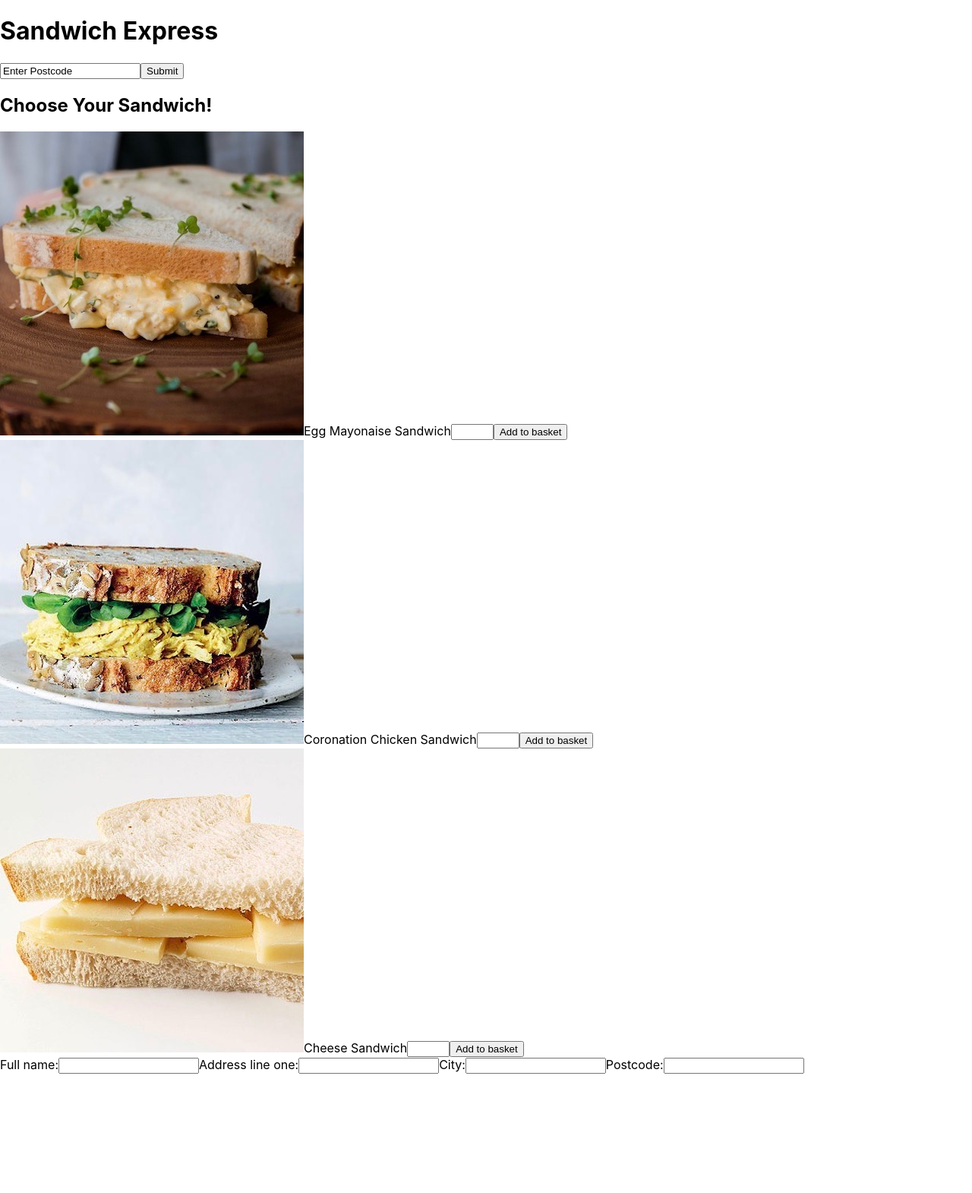
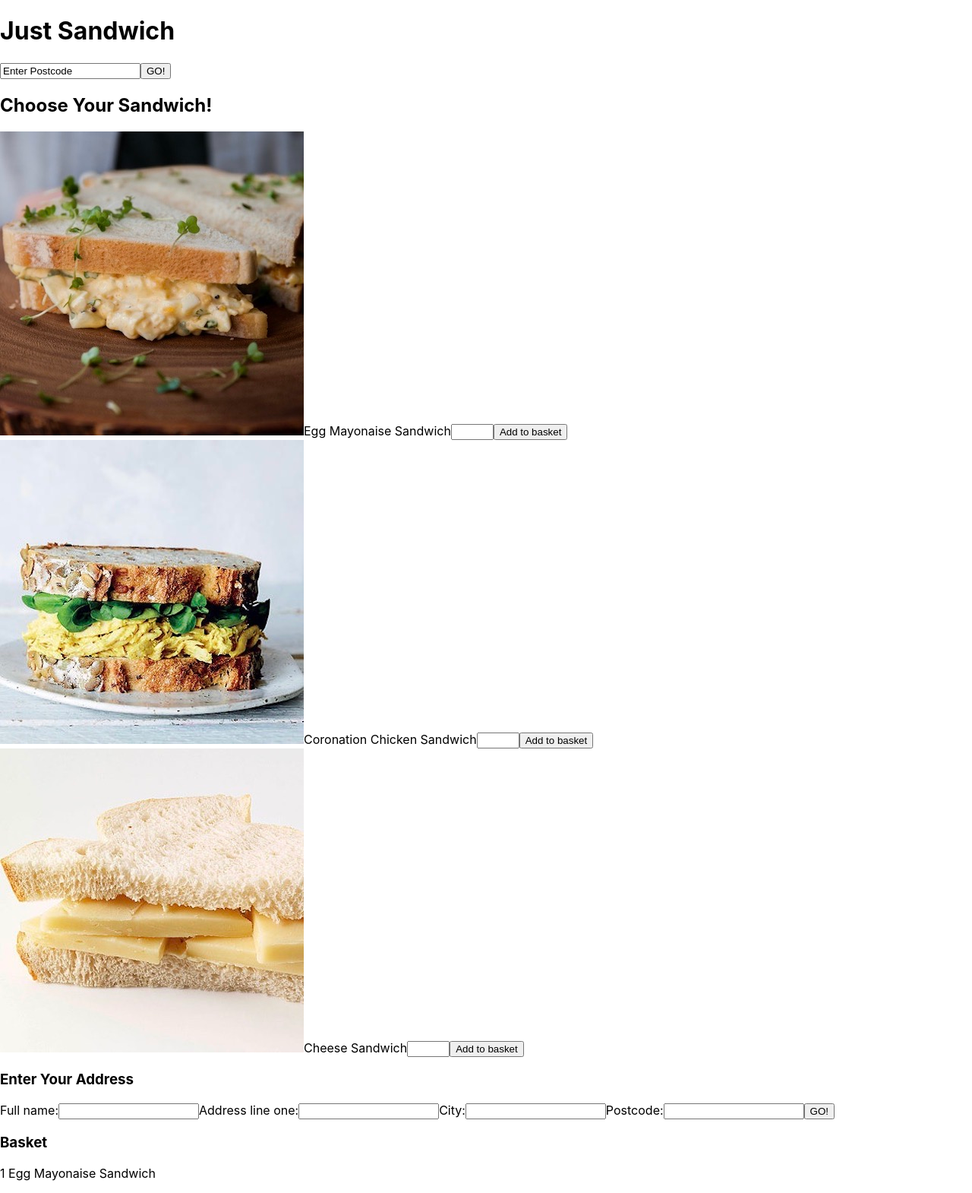
Before and after one commit to stephenbit/sandwich_express, a React (Create React App) app: page / in a window 1280 px wide. Shown: the whole page at 76% size. Before the commit the page ends 1413 px from the top, so only its background shows below. Built offline with nearby package versions, Linux system fonts and the light colour scheme.

Commit message:
finsihed the skeleton

```diff
--- a/src/App.js
+++ b/src/App.js
@@ -2,6 +2,7 @@ import React, { useState } from 'react';
 import PostcodeEntry from './components/PostcodeEntry.js';
 import SandwichChoice from './components/SandwichChoice.js';
 import AddressEntry from './components/AddressEntry.js';
+import Basket from './components/Basket.js';
 
 import './App.css';
 
@@ -12,7 +13,7 @@ function App() {
   return (
     <div className="App">
       <h1 className="App-header">
-      Sandwich Express
+      Just Sandwich
       </h1>
       <PostcodeEntry
       setPostcode={setPostcode}
@@ -20,6 +21,7 @@ function App() {
       />
       <SandwichChoice/>
       <AddressEntry/>
+      <Basket/>
     </div>
     );
   };
--- a/src/components/AddressEntry.js
+++ b/src/components/AddressEntry.js
@@ -4,6 +4,7 @@ function AddressEntry() {
 
     return (
     <div>
+    <h3>Enter Your Address</h3>
         <form>
         <label>Full name:</label>
         <input type="text"></input>
@@ -16,6 +17,8 @@ function AddressEntry() {
 
         <label>Postcode:</label>
         <input type="text"></input>
+
+        <button>GO!</button>
         </form>
     </div>
     );
--- a/src/components/Basket.js
+++ b/src/components/Basket.js
@@ -2,9 +2,10 @@ import React from 'react';
 
 function Basket() {
  return (
-<div>
-Basket
-</div>
- )
+    <div>
+        <h3>Basket</h3>
+        <p>1 Egg Mayonaise Sandwich</p>
+    </div>
+    )
 }
 export default Basket
--- a/src/components/PostcodeEntry.js
+++ b/src/components/PostcodeEntry.js
@@ -22,7 +22,7 @@ const [ postcodeLocal, setPostcodeLocal ] = useState('')
       >
 
       </input>
-      <button onClick={handleSubmit}>Submit</button>
+      <button onClick={handleSubmit}>GO!</button>
     </div>
     );
   };
```
Also changed, not shown: src/components/SandwichChoice.js (indentation only).
